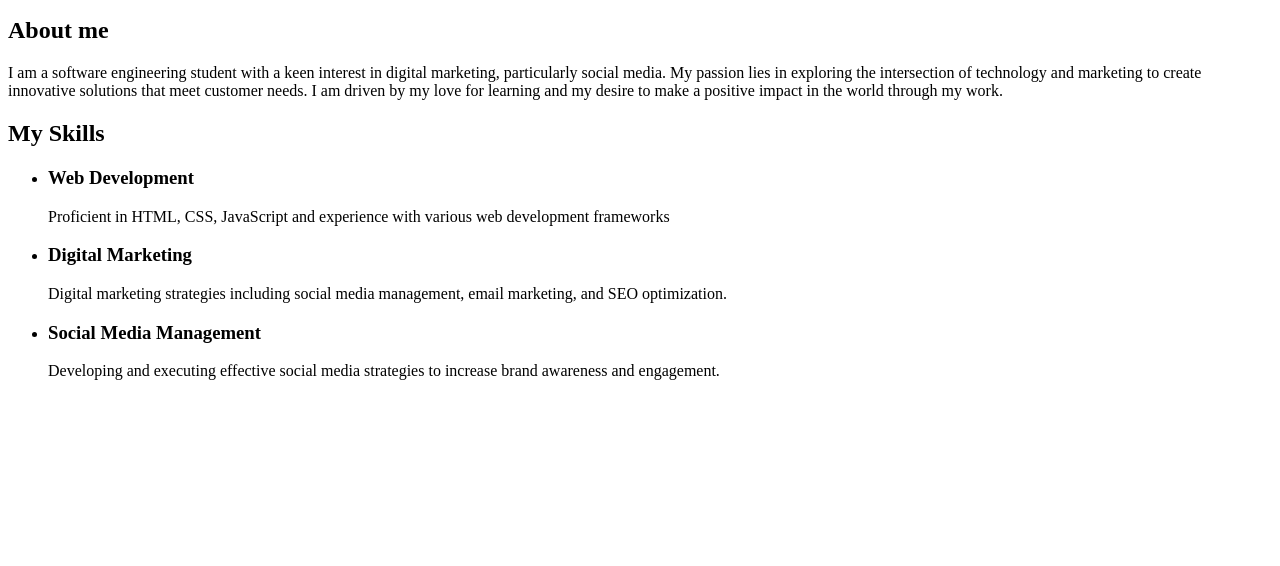
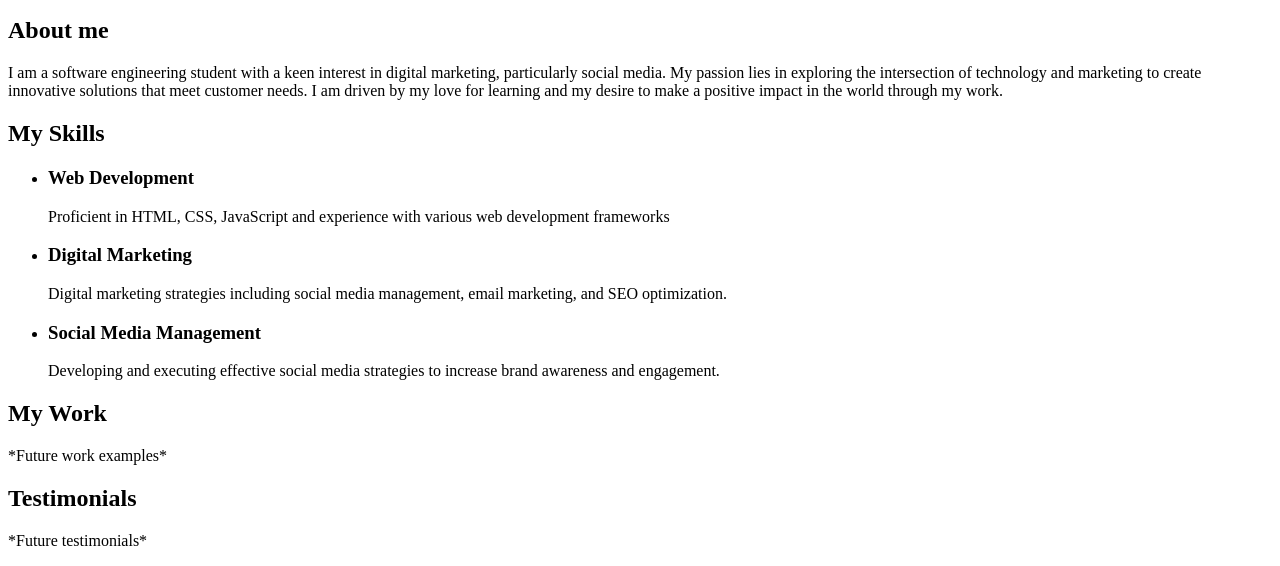
Before and after one commit to faithmwangi/Portfolio, a plain HTML site: page My-Portfolio/index.html in a window 1280 px wide. Shown: the part 289-855 px from the top of the page. Before the commit the page ends 800 px from the top, so only its background shows below. Drawn offline with Linux system fonts and the light colour scheme.

Commit message:
Add work and testimonials section

```diff
--- a/My-Portfolio/index.html
+++ b/My-Portfolio/index.html
@@ -49,6 +49,14 @@
                 </li>
             </ul>
         </section>
+        <section id="work">
+            <h2>My Work</h2>
+            <p>*Future work examples*</p>
+        </section>
+        <section id="testimonials">
+            <h2>Testimonials</h2>
+            <p>*Future testimonials*</p>
+        </section>
     </main>
 
 </body>
```
